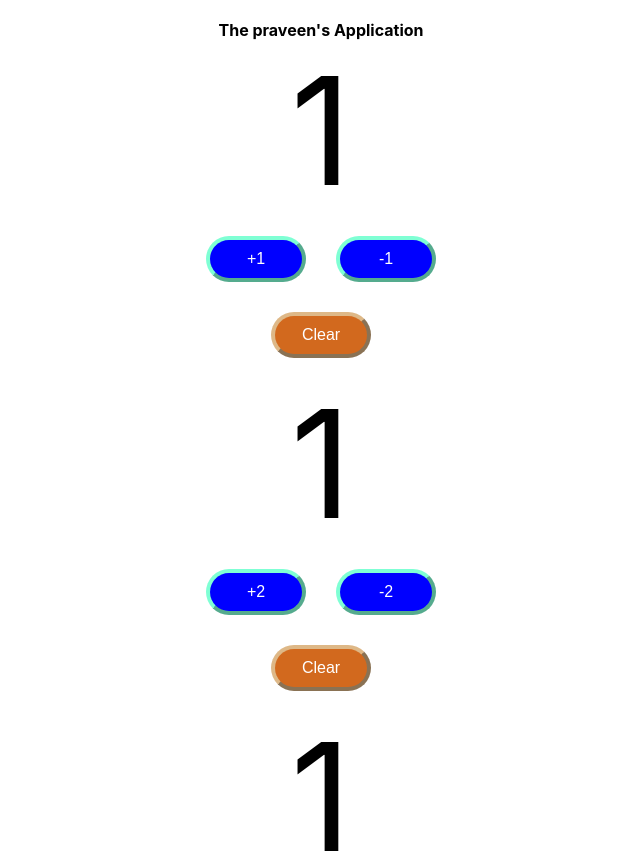
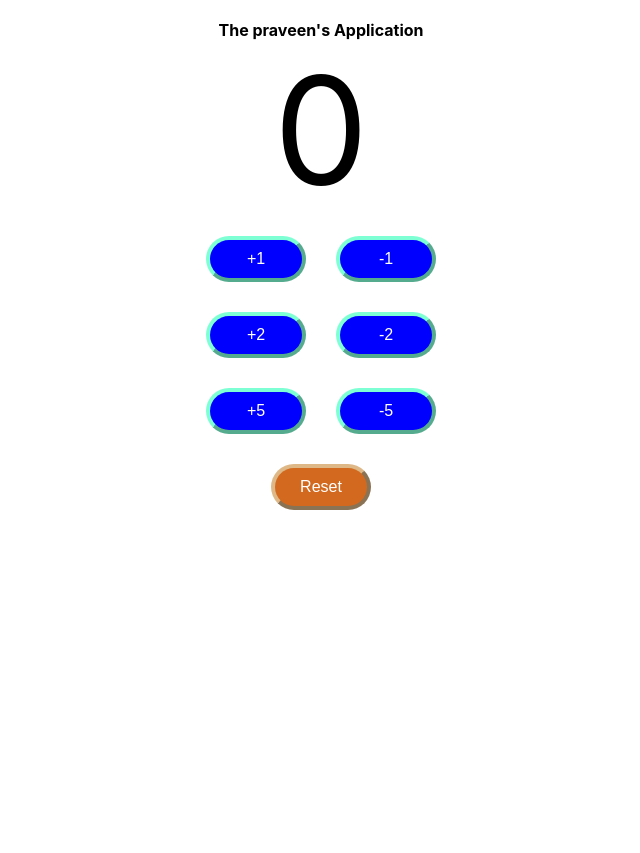
Before and after one commit to praveenkk21/react-todo-app, a React (Create React App) app: page / in a window 1280 px wide. Shown: the top 853 px of the page, without its empty margins (319-959 px from the left). After the commit the page ends 800 px from the top, so only its background shows below. Built offline with nearby package versions, Linux system fonts and the light colour scheme.

Commit message:
with parent and child

```diff
--- a/src/App.js
+++ b/src/App.js
@@ -5,9 +5,7 @@ function App() {
   return (
     <div className="App">
       <b>The praveen's Application</b>
-      <Counter by={1}/>
-      <Counter by={2}/>
-      <Counter by={5}/>
+      <Counter />
     </div>
   );
 }
--- a/src/components/Counter.css
+++ b/src/components/Counter.css
@@ -1,28 +1,25 @@
 .counterButton{
-    font-size: 16px;
     background-color: blue;
-    width: 100px;
-    margin: 15px;
-    color: white;
-    padding: 10px;
-    border-radius: 30px;
     border-color: aquamarine;
-    border-width: 4px;
 }
 
 .counterButtonClear{
     font-size: 16px;
     background-color: chocolate;
-    width: 100px;
-    margin: 15px;
-    color: white;
-    padding: 10px;
-    border-radius: 30px;
     border-color: burlywood;
-    border-width: 4px;
 }
 
 .count{
     font-size: 150px;
     padding: 20px;
 }
+
+button {
+    font-size: 16px;
+    width: 100px;
+    margin: 15px;
+    color: white;
+    padding: 10px;
+    border-radius: 30px;
+    border-width: 4px;
+}
--- a/src/components/Counter.jsx
+++ b/src/components/Counter.jsx
@@ -1,14 +1,15 @@
 import { useState } from 'react';
 import './Counter.css'
+import CounterButton from './CounterButton'
 
-export default function Counter({by}) {
+export default function Counter() {
 
-    const [count,setCount]=useState(1);
+    const [count,setCount]=useState(0);
 
-    function counterButtonIncrement(){
+    function counterButtonIncrement(by){
         setCount(count+by);
            }
-    function counterButtonDecrement(){
+    function counterButtonDecrement(by){
         setCount(count-by);
            }
     function counterButtonClear(){
@@ -18,13 +19,10 @@ export default function Counter({by}) {
     return (
       <div className="Counter">
         <span className="count">{count}</span>
-        <div>
-            <button className="counterButton" onClick={counterButtonIncrement}>+{by}</button>
-            <button className="counterButton" onClick={counterButtonDecrement}>-{by}</button>
-        </div>
-        <div>
-            <button className="counterButtonClear" onClick={counterButtonClear}>Clear</button>
-        </div>
-      </div>
+            <CounterButton by={1} incrementMethod={counterButtonIncrement} decrementMethod={counterButtonDecrement}/>
+            <CounterButton by={2} incrementMethod={counterButtonIncrement} decrementMethod={counterButtonDecrement}/>
+            <CounterButton by={5} incrementMethod={counterButtonIncrement} decrementMethod={counterButtonDecrement}/>
+            <button className="counterButtonClear" onClick={counterButtonClear}>Reset</button>
+     </div>
     );
 }
--- /dev/null
+++ b/src/components/CounterButton.jsx
@@ -0,0 +1,11 @@
+export default function CounterButton({by,incrementMethod,decrementMethod}) {
+
+    return (
+    <div className="Counter">
+        <div>
+            <button className="counterButton" onClick={()=>incrementMethod(by)}>+{by}</button>
+            <button className="counterButton" onClick={()=>decrementMethod(by)}>-{by}</button>
+        </div>
+    </div>
+    );
+  }
```
Also changed, not shown: notes.txt.
